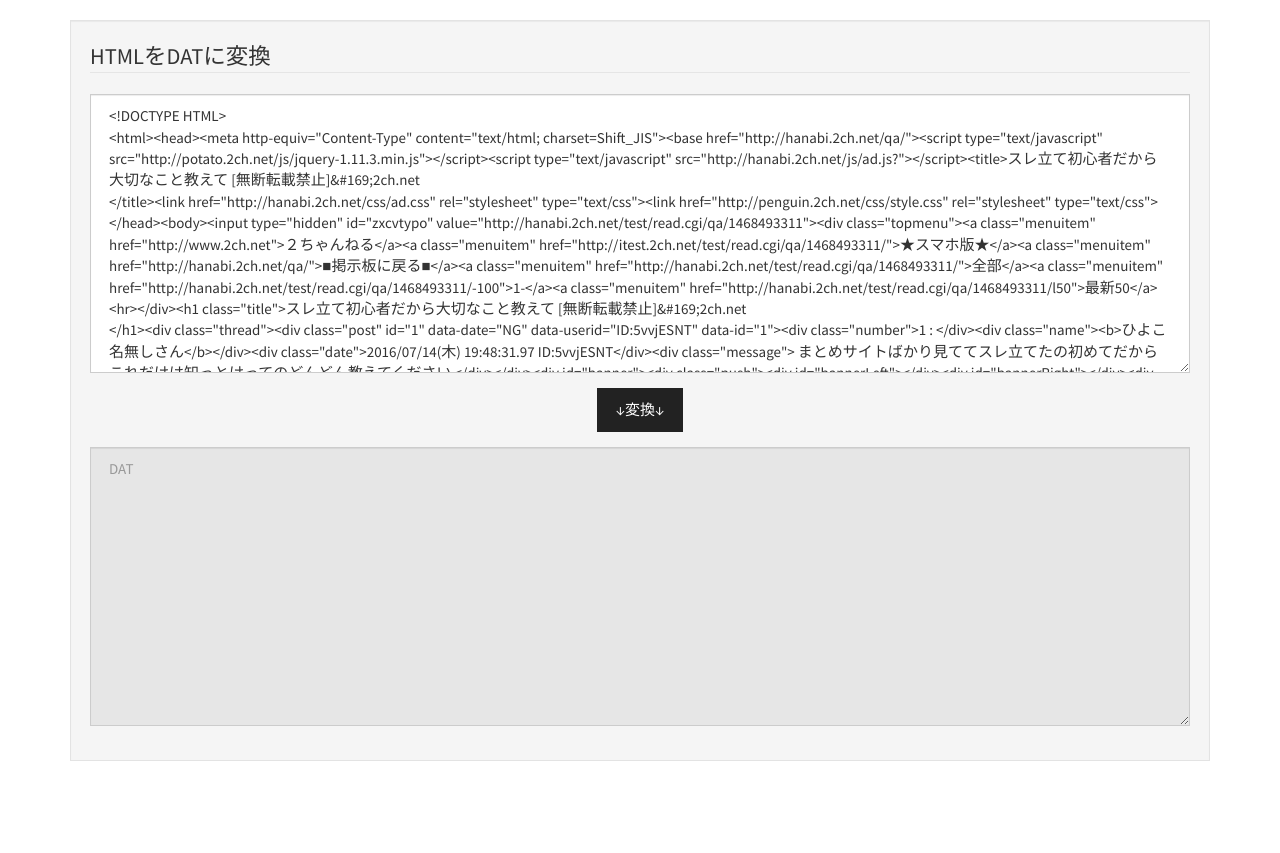
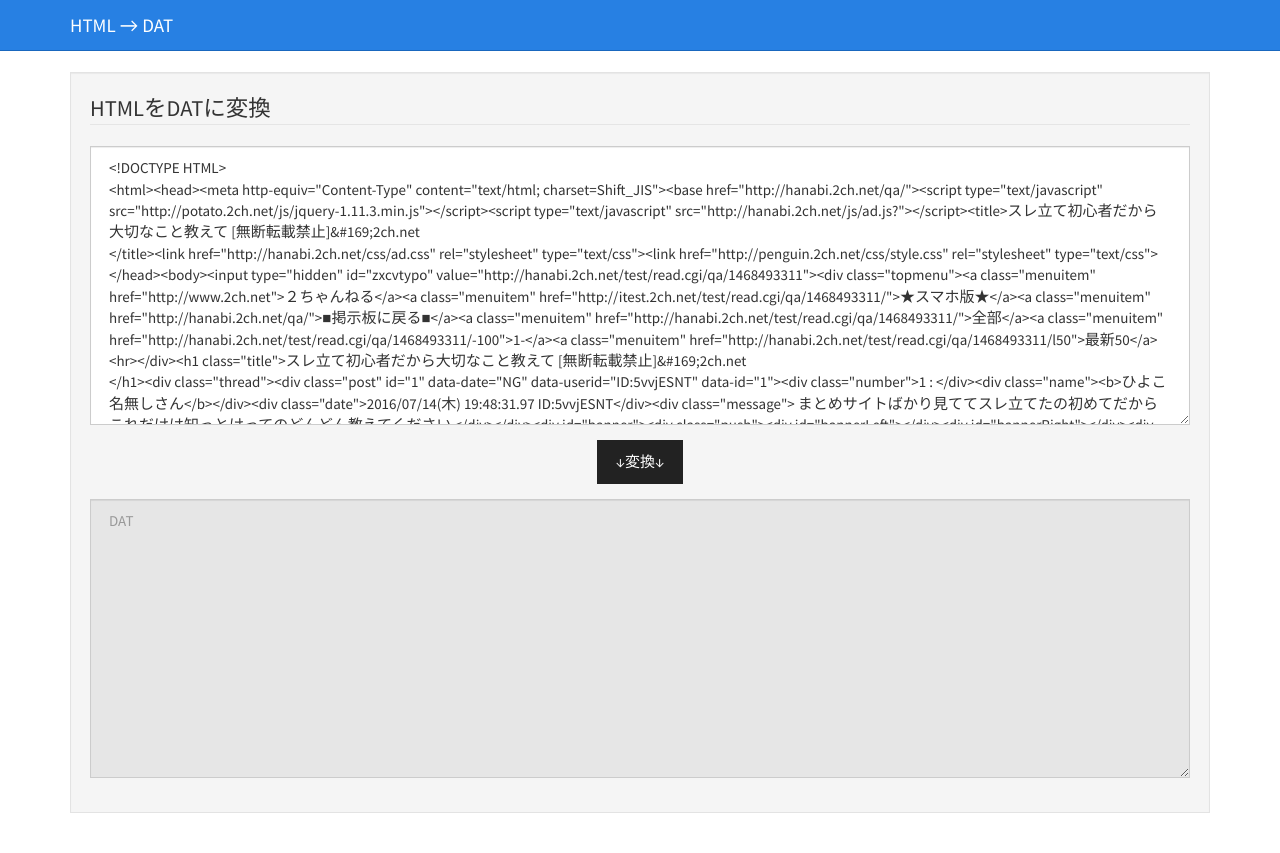
Before and after one commit to wertrain/html-to-dat-py, a Flask app: page / in a window 1280 px wide. Before the commit the page ends 761 px from the top, so only its background shows below. Run offline with Flask 2, Linux system fonts and the light colour scheme; some libraries are stand-ins or nearby versions.

Commit message:
add nav-bar

```diff
--- a/main.py
+++ b/main.py
@@ -9,11 +9,6 @@ app = Flask(__name__, static_folder='static')
 def top():
     """トップページを表示する"""
     return render_template('home.html')
-
-@app.route('/error')
-def error():
-    """トップページを表示する"""
-    return render_template('home.html', page_type=0)
 
 @app.route('/api/dat', methods=['POST', 'GET'])
 def todat():
--- a/static/css/style.css
+++ b/static/css/style.css
@@ -1,5 +1,4 @@
 body {
-    padding-top: 20px;
     padding-bottom: 20px;
     font-family:  "Hiragino Kaku Gothic ProN", "游ゴシック", YuGothic, Meiryo, sans-serif;
 }
--- a/templates/base.html
+++ b/templates/base.html
@@ -18,6 +18,14 @@
 
 <body>
 
+  <!-- Navigation -->
+  <nav class="navbar navbar-inverse navbar-static-top" role="navigation">
+    <div class="container">
+        <a class="navbar-brand" href="#">HTML → DAT</a>
+    </div>
+    <!-- /.container -->
+  </nav>
+
   <div class="container">
 
     {# ページのコンテンツ部分 #}
--- a/templates/home.html
+++ b/templates/home.html
@@ -39,8 +39,8 @@
               {'html': html},
               function(data, textStatus, jqXHR) {
                   if (data.length === 0) {
-                    $("#alert-area").append($('<div id="error-alert" class="alert alert-danger" data-alert>変換できませんでした。</div>'));
-                    $("#error-alert").delay(2000).fadeOut("slow", function () { $(this).remove(); });
+                    $("#alert-area").append($('<div class="alert alert-danger error-alert" data-alert>変換できませんでした。</div>'));
+                    $(".error-alert").delay(2000).fadeOut("slow", function () { $(this).remove(); });
                   } else {
                       $('#dat').val(data);
                   }
```
